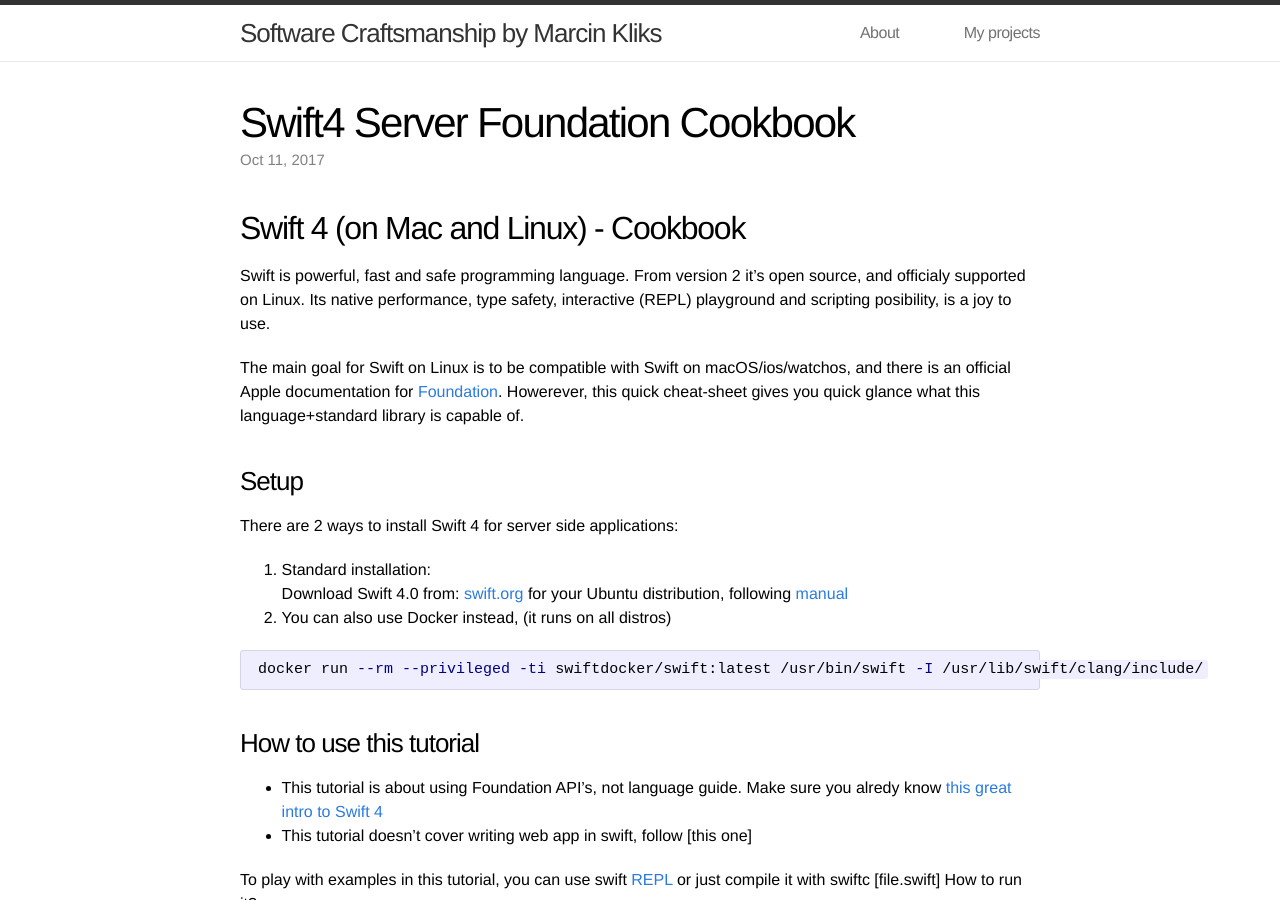
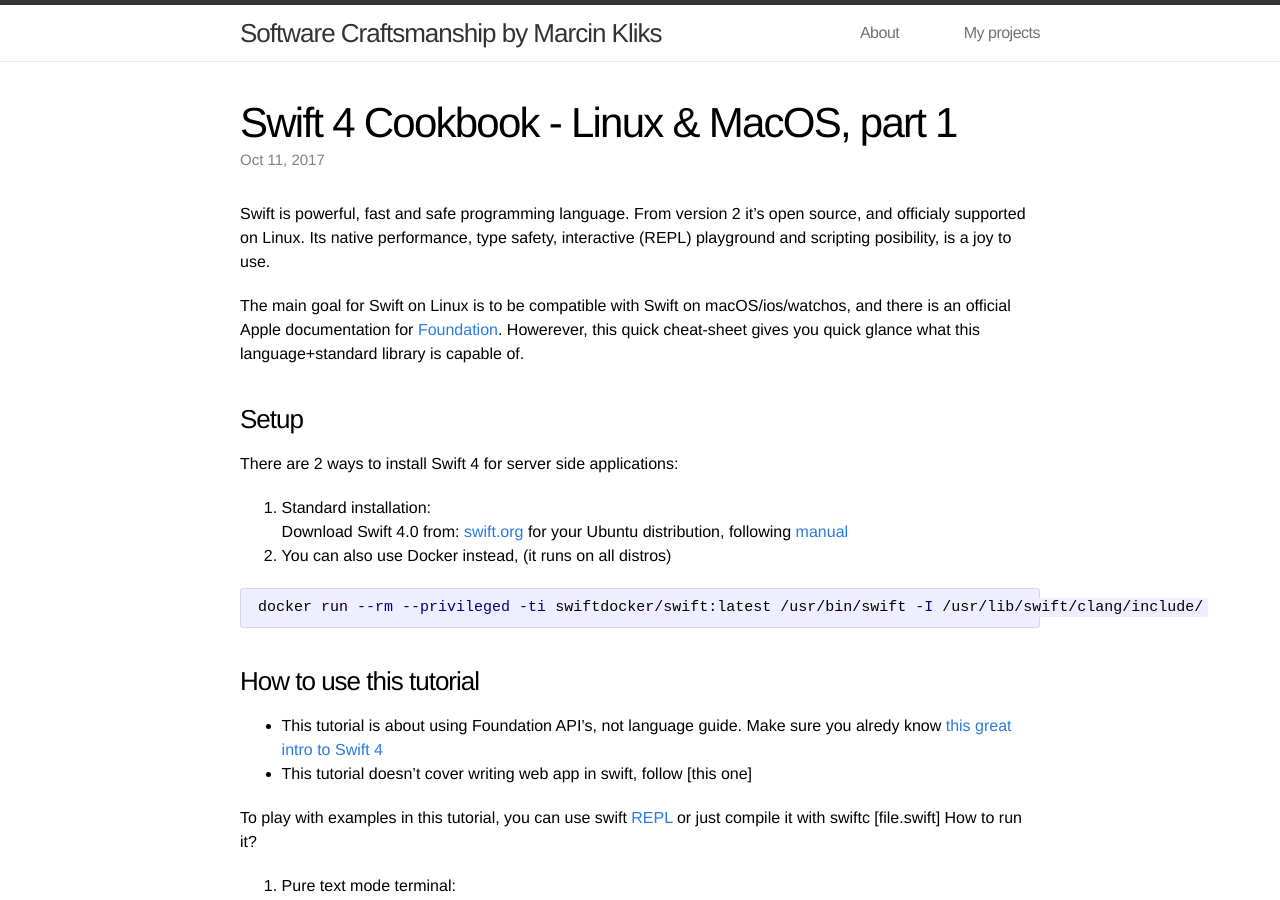
Before and after one commit to vi4m/vi4m.github.io, a Jekyll site: the page built from _posts/2017-10-11-swift4-server-foundation-cookbook.md, in a window 1280 px wide and 900 px high. Built offline with Jekyll 4.4.1, drawn with Linux system fonts in a browser that asks for light colours; our own code applies the rules of GitHub Pages for plain Markdown files; comment, search, counter and statistics services are not loaded.

Commit message:
Update 2017-10-11-swift4-server-foundation-cookbook.md

```diff
--- a/_posts/2017-10-11-swift4-server-foundation-cookbook.md
+++ b/_posts/2017-10-11-swift4-server-foundation-cookbook.md
@@ -1,4 +1,8 @@
-## Swift 4 (on Mac and Linux) - Cookbook
+---
+layout: post
+title: "Swift 4 Cookbook - Linux & MacOS, part 1"
+tags: swift
+---
 
 Swift is powerful, fast and safe programming language. From version 2 it's open source, and officialy supported on Linux. Its native performance, type safety, interactive (REPL) playground and scripting posibility, is a joy to use.
 
```
